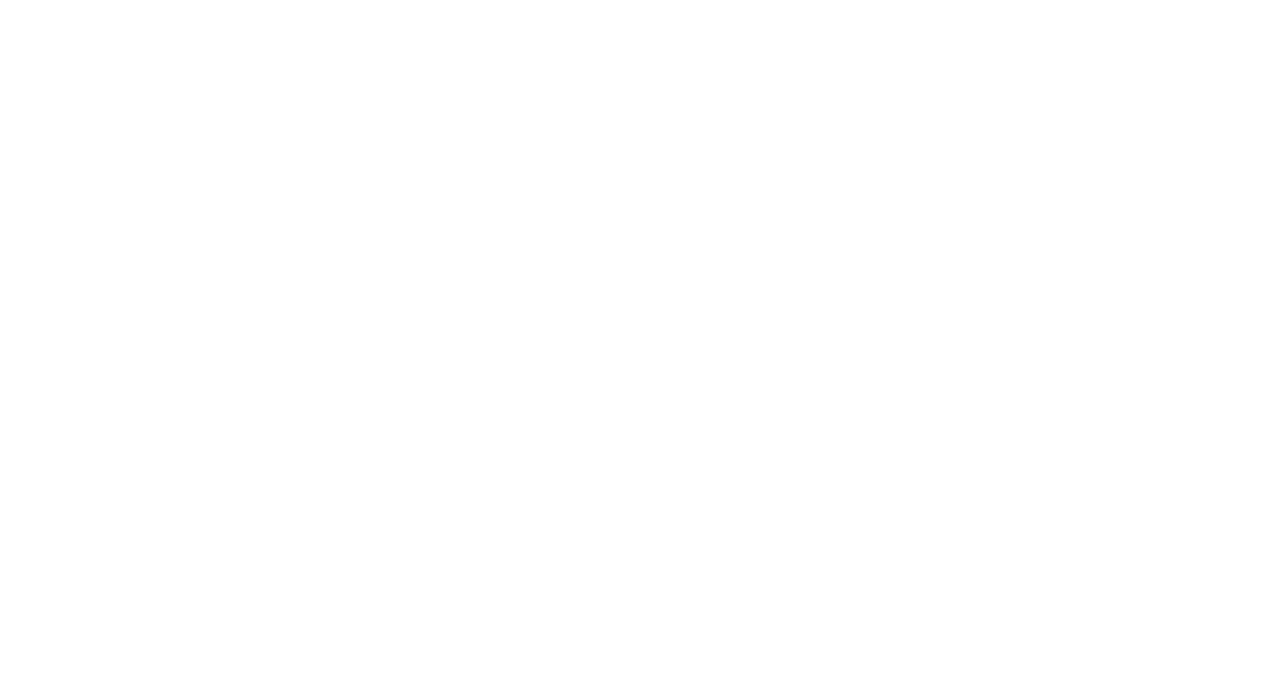
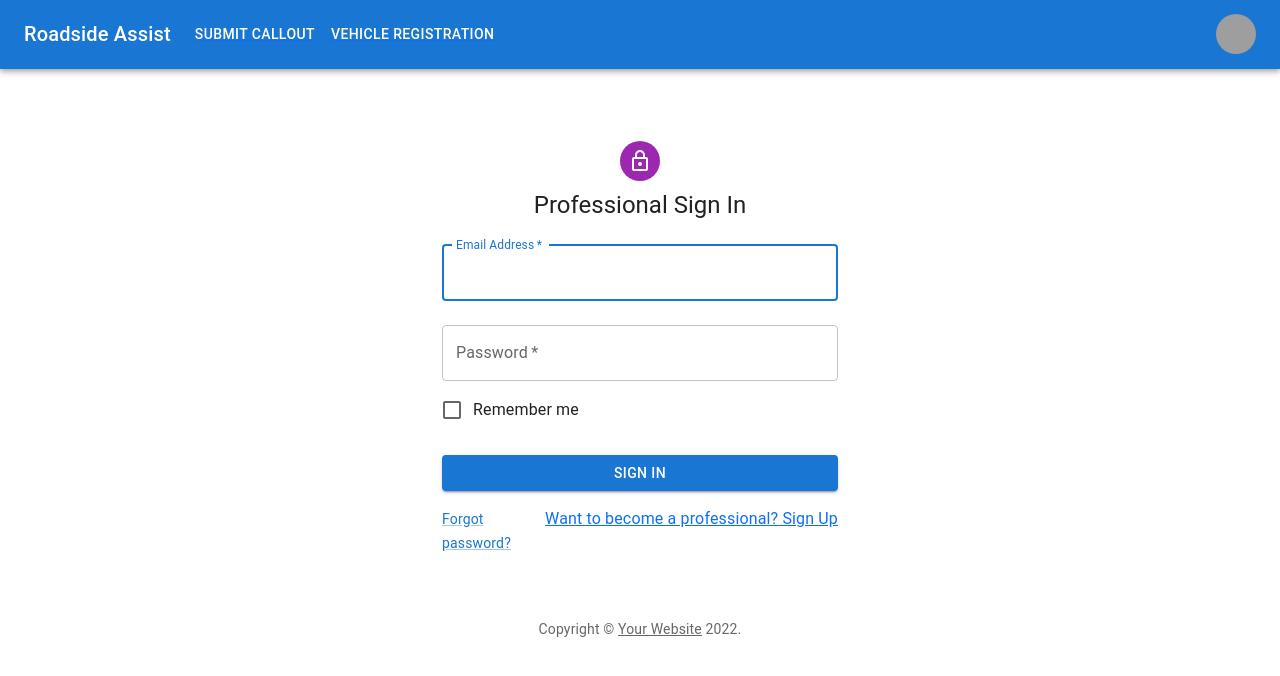
Before and after one commit to emma-edwards/CSCI314-C13, a React (Create React App) app in the folder my-react-app/: page /PSignIn in a window 1280 px wide. Before the commit this address had no page. Shown: the top 676 px of the page. Built offline with nearby package versions, Linux system fonts and the light colour scheme; grey boxes are pictures that could not be loaded; what google-maps-react would draw is missing.

Commit message:
Added Professional sign in page

```diff
--- /dev/null
+++ b/my-react-app/src/Pages/PSignIn.js
@@ -0,0 +1,165 @@
+import * as React from 'react';
+import { useEffect, useState } from 'react';
+import Avatar from '@mui/material/Avatar';
+import Button from '@mui/material/Button';
+import CssBaseline from '@mui/material/CssBaseline';
+import TextField from '@mui/material/TextField';
+import FormControlLabel from '@mui/material/FormControlLabel';
+import Checkbox from '@mui/material/Checkbox';
+import Link from '@mui/material/Link';
+import Grid from '@mui/material/Grid';
+import Box from '@mui/material/Box';
+import LockOutlinedIcon from '@mui/icons-material/LockOutlined';
+import Typography from '@mui/material/Typography';
+import Container from '@mui/material/Container';
+import { createTheme, ThemeProvider } from '@mui/material/styles';
+import { Outlet, Link as RouterLink } from "react-router-dom";
+
+/*
+This page's ui is modified using mui library.
+*/
+function Copyright(props) {
+    return (
+        <Typography variant="body2" color="text.secondary" align="center" {...props}>
+            {'Copyright © '}
+            <Link color="inherit" href="https://mui.com/">
+                Your Website
+            </Link>{' '}
+            {new Date().getFullYear()}
+            {'.'}
+        </Typography>
+    );
+}
+
+const theme = createTheme();
+
+export default function PSignIn() {
+    const[password,setPassword]=useState('')
+    const[email,setEmail]=useState('')
+
+
+    const checkTextInput = (e) => {
+        if (!email.trim()) {
+            alert('Please Enter Email');
+            window.location.href = '/Signin'
+        }else if (!password.trim()) {
+            alert('Please Enter Password');
+            window.location.href = '/SignIn'
+        }else{
+            handleClick(e);
+        }
+    }
+
+    const handleClick=(e)=>{
+        e.preventDefault()
+        const signIn={email, password}
+        console.log(signIn)
+        fetch(`http://localhost:8080/customer/findCustomerEmail/${email}`)
+            .then(response => {
+                if (!response.ok){
+                    alert('Incorrect Email or Password');
+                    throw response
+                }
+                return response.json()
+            })
+            .then(json=>{
+                console.log(json)
+                handleClick2(e)
+            })
+    }
+
+    const handleClick2=(e)=>{
+        e.preventDefault()
+        const signIn={email, password}
+        console.log(signIn)
+        fetch(`http://localhost:8080/customer/findCustomerPassword/${password}`)
+            .then(response => {
+                if (!response.ok){
+                    alert('Incorrect Email or Password');
+                    throw response
+                }
+                return response.json()
+            })
+            .then(json=>{
+                console.log(json)
+                window.location.href = '/MemberHome'
+            })
+    }
+
+    return (
+        <ThemeProvider theme={theme}>
+            <Container component="main" maxWidth="xs">
+                <CssBaseline />
+                <Box
+                    sx={{
+                        marginTop: 8,
+                        display: 'flex',
+                        flexDirection: 'column',
+                        alignItems: 'center',
+                    }}
+                >
+                    <Avatar sx={{ m: 1, bgcolor: 'secondary.main' }}>
+                        <LockOutlinedIcon />
+                    </Avatar>
+                    <Typography component="h1" variant="h5">
+                        Professional Sign In
+                    </Typography>
+                    <Box component="form" noValidate sx={{ mt: 1 }}>
+                        <TextField
+                            margin="normal"
+                            required
+                            fullWidth
+                            id="email"
+                            label="Email Address"
+                            name="email"
+                            autoComplete="email"
+                            autoFocus
+                            onChange={(e)=>setEmail(e.target.value)}
+
+                        />
+                        <TextField
+                            margin="normal"
+                            required
+                            fullWidth
+                            name="password"
+                            label="Password"
+                            type="password"
+                            id="password"
+                            autoComplete="current-password"
+                            onChange={(e)=>setPassword(e.target.value)}
+
+                        />
+                        <FormControlLabel
+                            control={<Checkbox value="remember" color="primary" />}
+                            label="Remember me"
+                        />
+                        {/*<RouterLink to="/MemberHome">*/}
+                        <Button
+                            type="submit"
+                            fullWidth
+                            variant="contained"
+                            sx={{ mt: 3, mb: 2 }}
+                            onClick={checkTextInput}
+                        >
+                            Sign In
+                        </Button>
+                        {/*</RouterLink>*/}
+                        <Grid container>
+                            <Grid item xs>
+                                <Link href="#" variant="body2">
+                                    Forgot password?
+                                </Link>
+                            </Grid>
+                            <Grid item>
+                                <RouterLink to="/ProfessionalReg" variant="body2">
+                                    {"Want to become a professional? Sign Up"}
+                                </RouterLink>
+                            </Grid>
+                        </Grid>
+                    </Box>
+                </Box>
+                <Copyright sx={{ mt: 8, mb: 4 }} />
+            </Container>
+        </ThemeProvider>
+    );
+}
--- a/my-react-app/src/index.js
+++ b/my-react-app/src/index.js
@@ -26,6 +26,7 @@ import EditProfProfile from './Pages/EditProfProfile';
 import ServiceReport from './Pages/ServiceReport';
 import CancelClaim from "./Pages/CancelClaim";
 import 'bootstrap/dist/css/bootstrap.css';
+import PSignIn from "./Pages/PSignIn";
 
 
 export default function App() {
@@ -51,7 +52,7 @@ export default function App() {
                     <Route path="CalloutLocation" element={<CalloutLocation />} />
                     <Route path="ServiceReport" element={<ServiceReport/>} />
                     <Route path="CancelClaim" element={<CancelClaim/>} />
-
+                    <Route path="PSignIn" element={<PSignIn/>} />
 
 =========
                     <Route path="MemberHome" element={<MemberHome />} />
```
